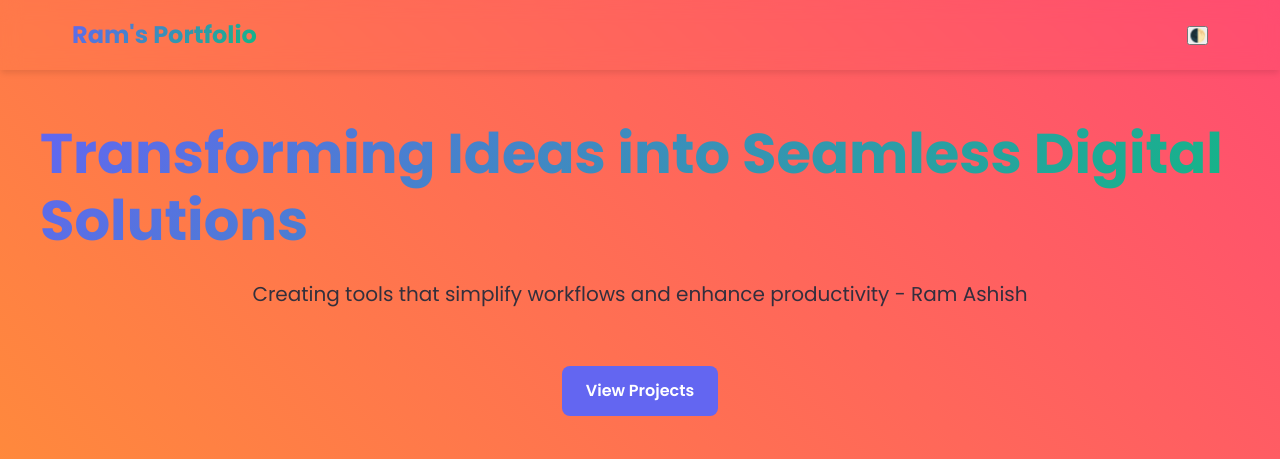
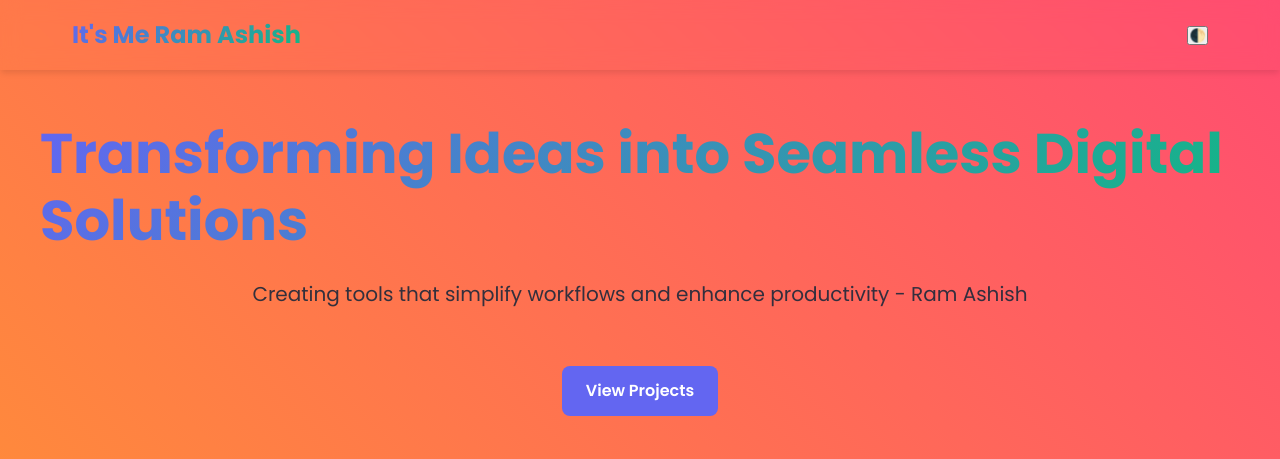
Before and after one commit to dreamproject143/my-portfolio, a plain HTML site: page index.html in a window 1280 px wide. Shown: the top 459 px of the page. Drawn offline with Linux system fonts and the light colour scheme.

Commit message:
Update index.html

```diff
--- a/index.html
+++ b/index.html
@@ -3,7 +3,7 @@
 <head>
     <meta charset="UTF-8">
     <meta name="viewport" content="width=device-width, initial-scale=1.0">
-    <title>Ram's Portfolio</title>
+    <title>It's Me Ram Ashish</title>
     <link href="https://fonts.googleapis.com/css2?family=Poppins:wght@300;400;600;700&display=swap" rel="stylesheet">
     <link rel="stylesheet" href="https://cdnjs.cloudflare.com/ajax/libs/font-awesome/6.4.0/css/all.min.css">
     <link rel="stylesheet" href="style.css">
@@ -11,7 +11,7 @@
 <body>
     <header>
         <div class="header-content">
-            <div class="logo">Ram's Portfolio</div>
+            <div class="logo">It's Me Ram Ashish</div>
             <button class="theme-toggle" id="themeToggle">🌓</button>
         </div>
     </header>
```
